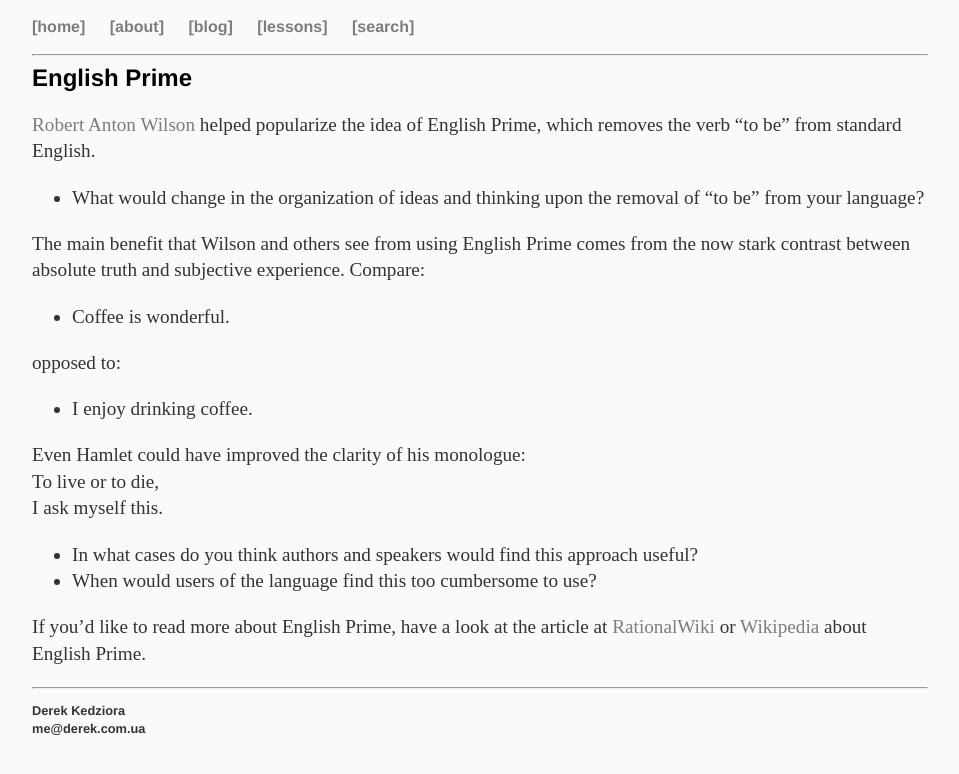
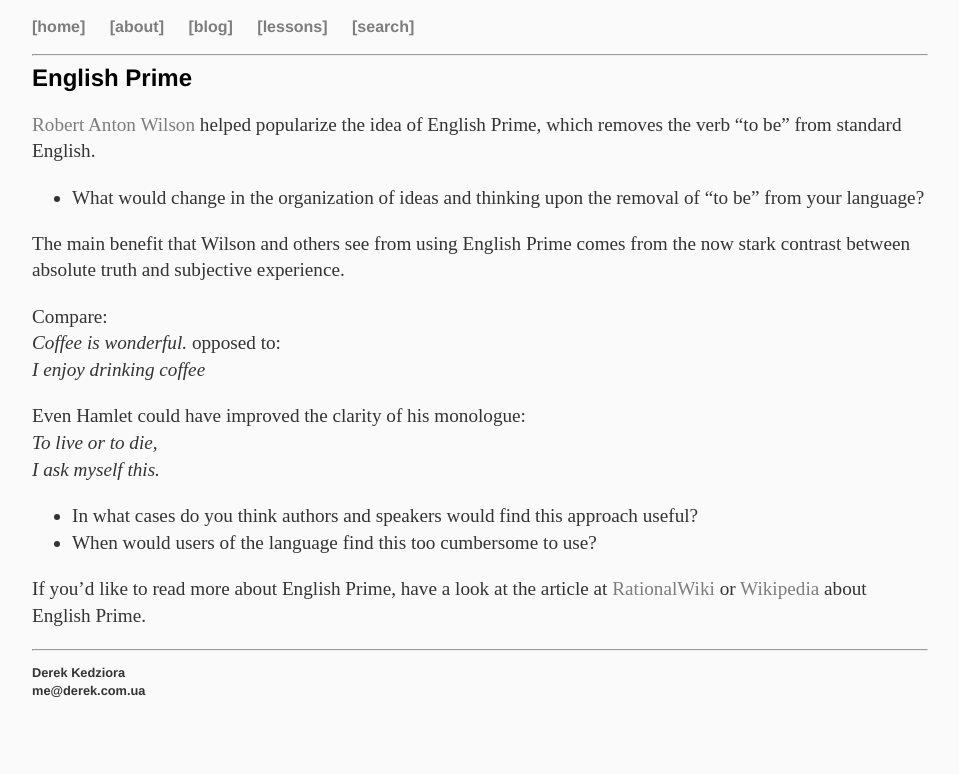
Before and after one commit to ZeroDeth/derekkedziora.github.io, a Jekyll site: the page built from _posts/2016-10-21-eprime.md, in a window 1280 px wide. Shown: the top 774 px of the page, without its empty margins (160-1119 px from the left). Built offline with Jekyll 4.4.1, drawn with Linux system fonts in a browser that asks for light colours; part of the change alters nothing that is shown.

Commit message:
formatting

```diff
--- a/_posts/2016-10-21-eprime.md
+++ b/_posts/2016-10-21-eprime.md
@@ -12,17 +12,16 @@ description: "Remove the verb to be from your speaking and writing to improve cl
 
 - What would change in the organization of ideas and thinking upon the removal of "to be" from your language?
 
-The main benefit that Wilson and others see from using English Prime comes from the now stark contrast between absolute truth and subjective experience. Compare:
+The main benefit that Wilson and others see from using English Prime comes from the now stark contrast between absolute truth and subjective experience.
 
-- Coffee is wonderful.
-
+Compare:
+*Coffee is wonderful.*
 opposed to:
-
-- I enjoy drinking coffee.
+*I enjoy drinking coffee*
 
 Even Hamlet could have improved the clarity of his monologue:
-To live or to die,
-I ask myself this.
+*To live or to die,
+I ask myself this.*
 
 - In what cases do you think authors and speakers would find this approach useful?
 - When would users of the language find this too cumbersome to use?
```
